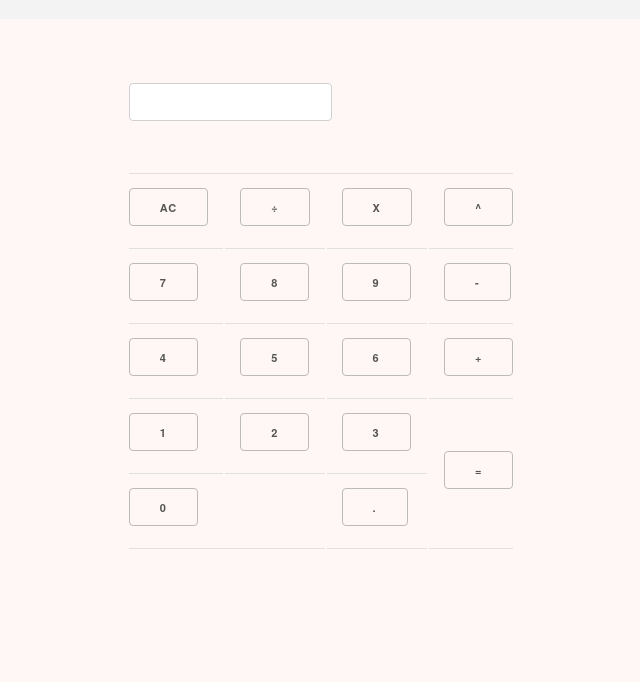
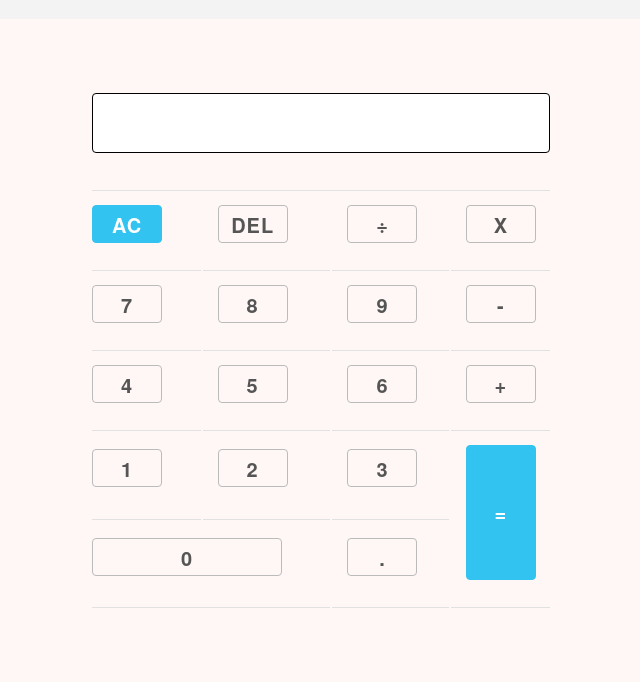
Before and after one commit to talor-hammond/calculator, a plain HTML site: page index.html in a window 1280 px wide. Shown: the part 118-800 px from the top of the page, without its empty margins (319-959 px from the left). Drawn offline with nearby package versions, Linux system fonts and the light colour scheme.

Commit message:
complete calculator functionality

```diff
--- a/index.html
+++ b/index.html
@@ -19,7 +19,7 @@
 <body>
 
     <header>
-        <h1 class="heading">A simple calculator.</h1>
+        <h1 class="heading">Calculator</h1>
     </header>
 
     <div class="container">
@@ -34,77 +34,77 @@
                     <tr>
                         <td colspan="4">
                             <form>
-                                <input type="text" />
+                                <input type="text" id="numberInput"/ value="">
                             </form>
                         </td>
                     </tr>
 
                     <tr>
                         <td>
-                            <input type="button" value="AC" class="button">
+                            <input type="button" value="AC" class="button-primary" onclick="clearAll()">
                         </td>
                         <td>
-                            <input type="button" value="÷" class="button">
+                            <input type="button" value="DEL" onclick="del()">
                         </td>
                         <td>
-                            <input type="button" value="x" class="button">
+                            <input type="button" value="÷" onclick="insert('/')">
                         </td>
                         <td>
-                            <input type="button" value="^" class="button">
+                            <input type="button" value="x" onclick="insert('*')">
                         </td>
                     </tr>
 
                     <tr>
                         <td>
-                            <input type="button" value="7" class="button">
+                            <input type="button" value="7" onclick="insert(7)">
                         </td>
                         <td>
-                            <input type="button" value="8" class="button">
+                            <input type="button" value="8" onclick="insert(8)">
                         </td>
                         <td>
-                            <input type="button" value="9" class="button">
+                            <input type="button" value="9" onclick="insert(9)">
                         </td>
                         <td>
-                            <input type="button" value="-" class="button">
+                            <input type="button" value="-" onclick="insert('-')">
                         </td>
                     </tr>
 
                     <tr>
                         <td>
-                            <input type="button" value="4" class="button">
+                            <input type="button" value="4" onclick="insert(4)">
                         </td>
                         <td>
-                            <input type="button" value="5" class="button">
+                            <input type="button" value="5" onclick="insert(5)">
                         </td>
                         <td>
-                            <input type="button" value="6" class="button">
+                            <input type="button" value="6" onclick="insert(6)">
                         </td>
                         <td>
-                            <input type="button" value="+" class="button">
+                            <input type="button" value="+" onclick="insert('+')">
                         </td>
                     </tr>
 
                     <tr>
                         <td>
-                            <input type="button" value="1" class="button">
+                            <input type="button" value="1" onclick="insert(1)">
                         </td>
                         <td>
-                            <input type="button" value="2" class="button">
+                            <input type="button" value="2" onclick="insert(2)">
                         </td>
                         <td>
-                            <input type="button" value="3" class="button">
+                            <input type="button" value="3" onclick="insert(3)">
                         </td>
                         <td rowspan="2">
-                            <input type="button" value="=" class="twoHigh button">
+                            <input type="button" value="=" class="twoHigh button-primary" onclick="calculate()">
                         </td>
                     </tr>
 
                     <tr>
                         <td colspan="2">
-                            <input type="button" value="0" class="twoWide button">
+                            <input type="button" value="0" class="twoWide" onclick="insert(0)">
                         </td>
                         <td>
-                            <input type="button" value="." class="button">
+                            <input type="button" value="." onclick="insert('.')">
                         </td>
                     </tr>
 
@@ -118,4 +118,6 @@
 
 </body>
 
+<script src="./script.js"></script>
+
 </html>
--- a/script.js
+++ b/script.js
@@ -0,0 +1,55 @@
+// GLOBAL VARIABLES:
+
+// TODO -- re-factor w global variable for document.getElementById('numberInput').value; remember to update global variable within function scope.
+
+// FUNCTION to append num (or symbol) to text-field
+function insert(num) {
+
+    // referring to the string.value of the text-field w var input:
+    var input = document.getElementById('numberInput').value;
+
+    // adding (num) to input -- TODO: add onclick event that calls this function w the symbol / button as the num parameter
+    input += num;
+
+    // TODO: update the value of input in html here... not sure what's a nicer way to update w out re-assigning the new input on itself
+    document.getElementById('numberInput').value = input;
+
+    console.log(input);
+
+}
+
+// FUNCTION to delete the last input character:
+function del() {
+
+    // defining the calculator's current input for reference
+    var currentInput = document.getElementById('numberInput').value;
+
+
+    // re-defining current input without the last character:
+    document.getElementById('numberInput').value = currentInput.substring(0, currentInput.length - 1);
+
+}
+
+// FUNCTION to clear all characters in input:
+function clearAll() {
+
+    // setting the text-field as an empty string:
+    document.getElementById('numberInput').value = "";
+
+}
+
+// FUNCTION to evaluate current value of input w eval:
+function calculate() {
+
+    // setting a var w the string to calculate:
+    var toCalculate = document.getElementById('numberInput').value;
+
+    // calling eval on the .value content:
+    var results = eval(toCalculate);
+
+    // assigning results to the text value of the text-field:
+    document.getElementById('numberInput').value = results;
+
+}
+
+// GLOBAL-DEBUG & REFERENCE:
--- a/styles.css
+++ b/styles.css
@@ -20,11 +20,30 @@ header {
 }
 
 table {
-    width: 35%;
+    width: 50%;
     margin-left: auto;
     margin-right: auto;
+    padding: 10px 15px 0px 15px;
 }
 
-/* .button {
+input[type=text] {
+    height: 60px;
+    width: 458px;
+    margin-bottom: 0;
+    border: 1px solid black;
+}
 
-} */
+input[type=button] {
+    font-size: 20px;
+    width: 70px;
+    padding: 0;
+}
+
+input[type=button].twoWide {
+    width: 190px;
+    padding: 0;
+}
+
+input[type=button].twoHigh {
+    height: 135px;
+}
```
